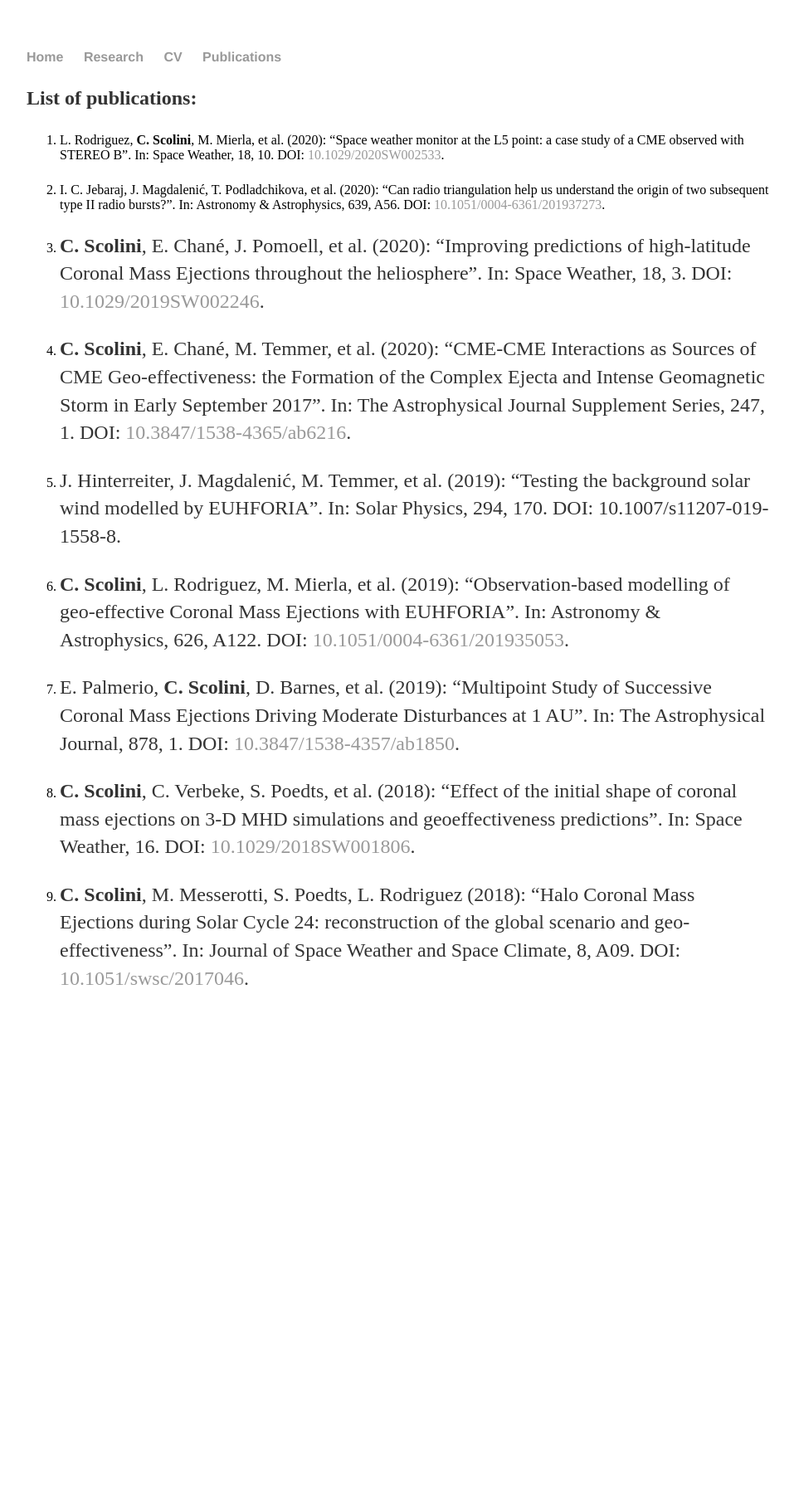
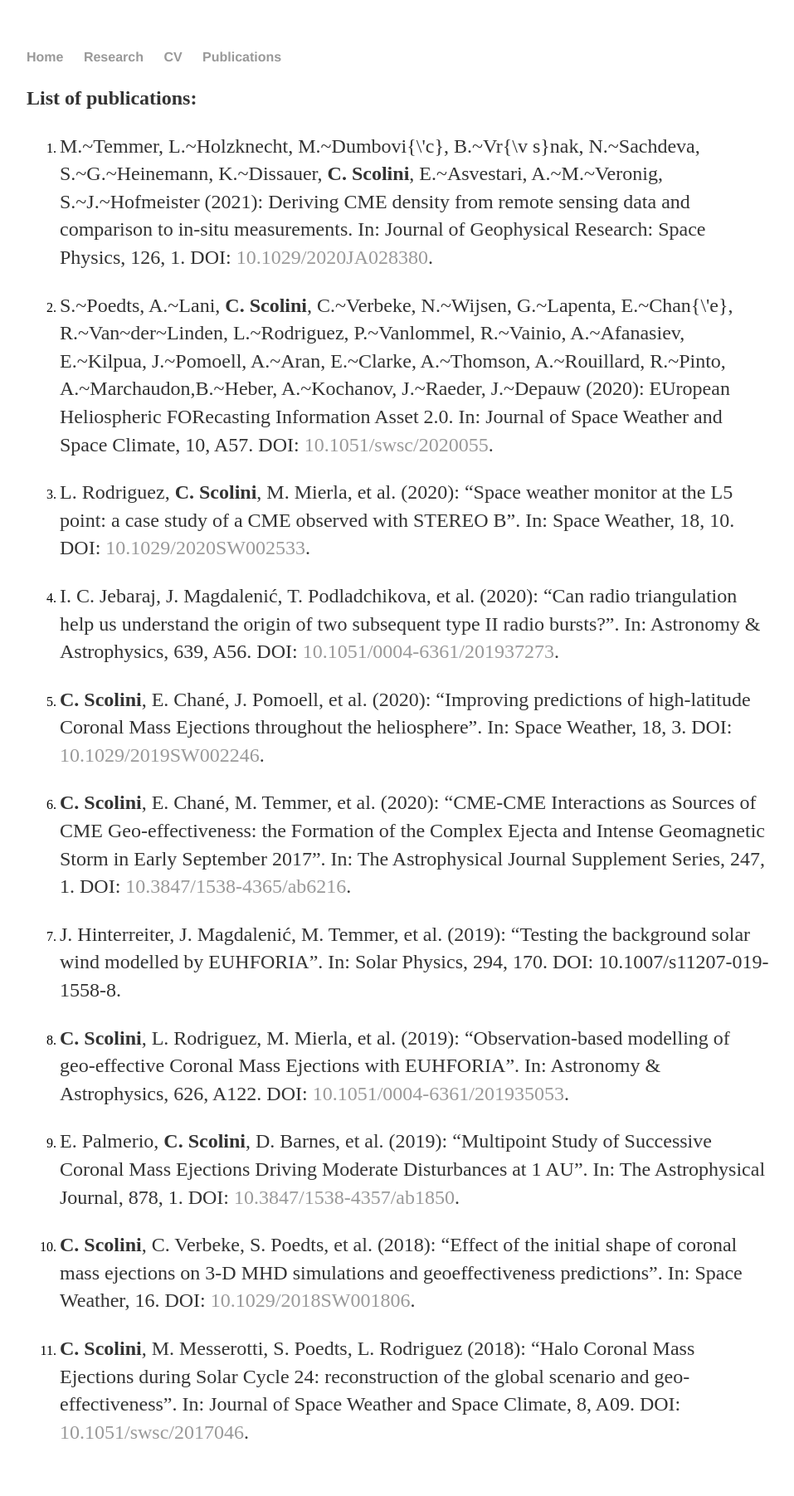
Before and after one commit to scolini/scolini.github.io, a Jekyll site: the page built from publications/index.html, in a window 1280 px wide. Shown: the whole page at 83% size, without its empty margins (160-1117 px from the left). Built offline with Jekyll 4.4.1, drawn with Linux system fonts in a browser that asks for light colours; before the commit the page ends 1256 px from its top, so only the background shows below that.

Commit message:
Update index.html

```diff
--- a/publications/index.html
+++ b/publications/index.html
@@ -6,11 +6,22 @@ title: Camilla Scolini
   <p><b>List of publications:</b></p>
 
   <ol>
-    <p><li>L. Rodriguez, <b>C. Scolini</b>, M. Mierla, et al. (2020):
+    <li><p>M.~Temmer, L.~Holzknecht, M.~Dumbovi{\'c}, B.~Vr{\v s}nak, N.~Sachdeva, S.~G.~Heinemann, K.~Dissauer,
+      <b>C. Scolini</b>, E.~Asvestari, A.~M.~Veronig, S.~J.~Hofmeister (2021):
+      Deriving CME density from remote sensing data and comparison to in-situ measurements.
+      In: Journal of Geophysical Research: Space Physics, 126, 1.
+      DOI: <a href="/publications">10.1029/2020JA028380</a>.</p></li>
+      <li><p>S.~Poedts, A.~Lani, <b>C. Scolini</b>, C.~Verbeke, N.~Wijsen, G.~Lapenta, E.~Chan{\'e},
+        R.~Van~der~Linden, L.~Rodriguez, P.~Vanlommel, R.~Vainio, A.~Afanasiev, E.~Kilpua, J.~Pomoell,
+        A.~Aran, E.~Clarke, A.~Thomson, A.~Rouillard, R.~Pinto, A.~Marchaudon,B.~Heber, A.~Kochanov, J.~Raeder, J.~Depauw (2020):
+        EUropean Heliospheric FORecasting Information Asset 2.0.
+        In: Journal of Space Weather and Space Climate, 10, A57.
+        DOI: <a href="/publications">10.1051/swsc/2020055</a>.</p></li>
+    <li><p>L. Rodriguez, <b>C. Scolini</b>, M. Mierla, et al. (2020):
       “Space weather monitor at the L5 point: a case study of a CME observed with STEREO B”.
       In: Space Weather, 18, 10.
       DOI: <a href="/publications">10.1029/2020SW002533</a>.</p></li>
-    <p><li>I. C. Jebaraj, J. Magdalenić, T. Podladchikova, et al. (2020):
+    <li><p>I. C. Jebaraj, J. Magdalenić, T. Podladchikova, et al. (2020):
       “Can radio triangulation help us understand the origin of two subsequent type II radio bursts?”.
       In: Astronomy & Astrophysics, 639, A56.
       DOI: <a href="/publications">10.1051/0004-6361/201937273</a>.</p></li>
```
